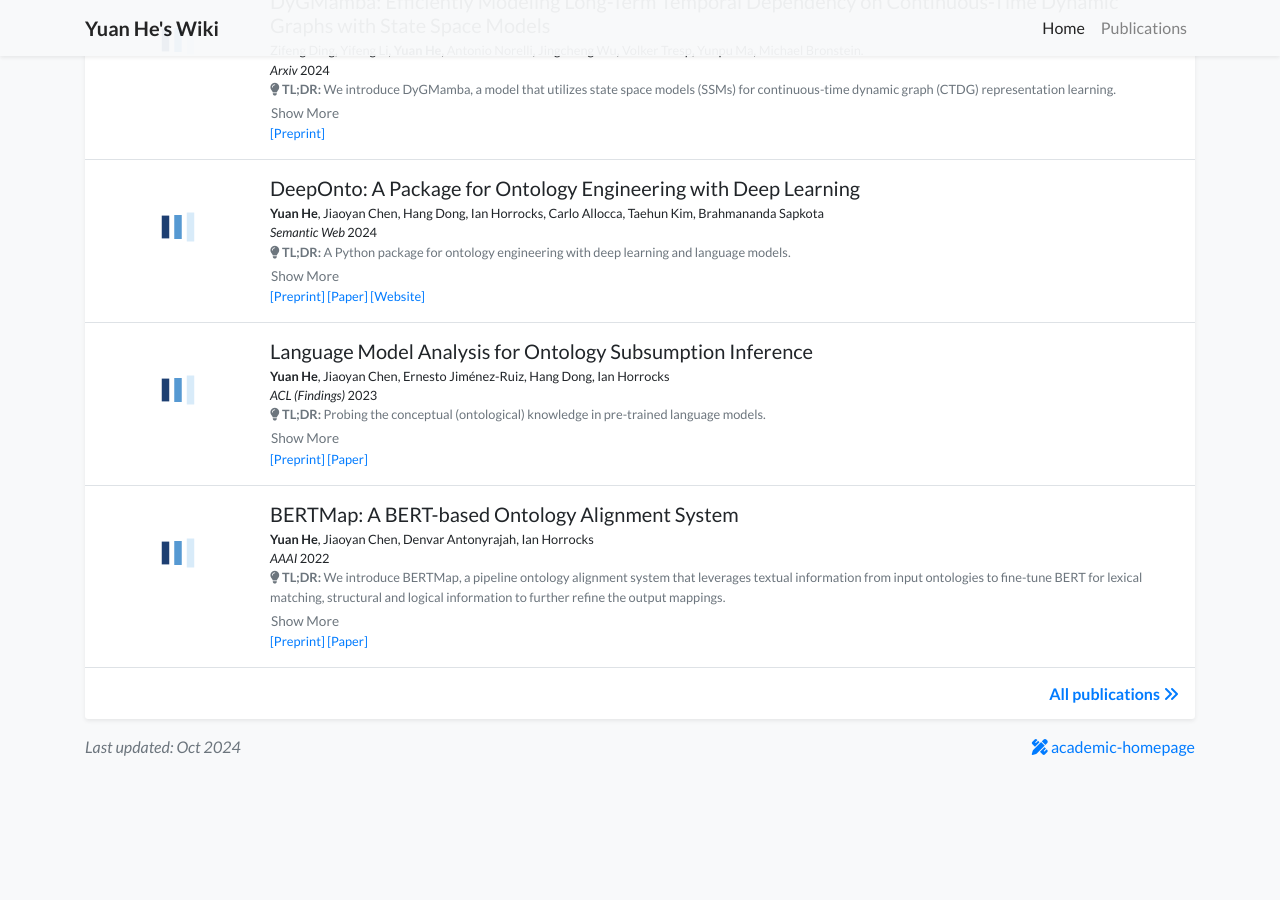
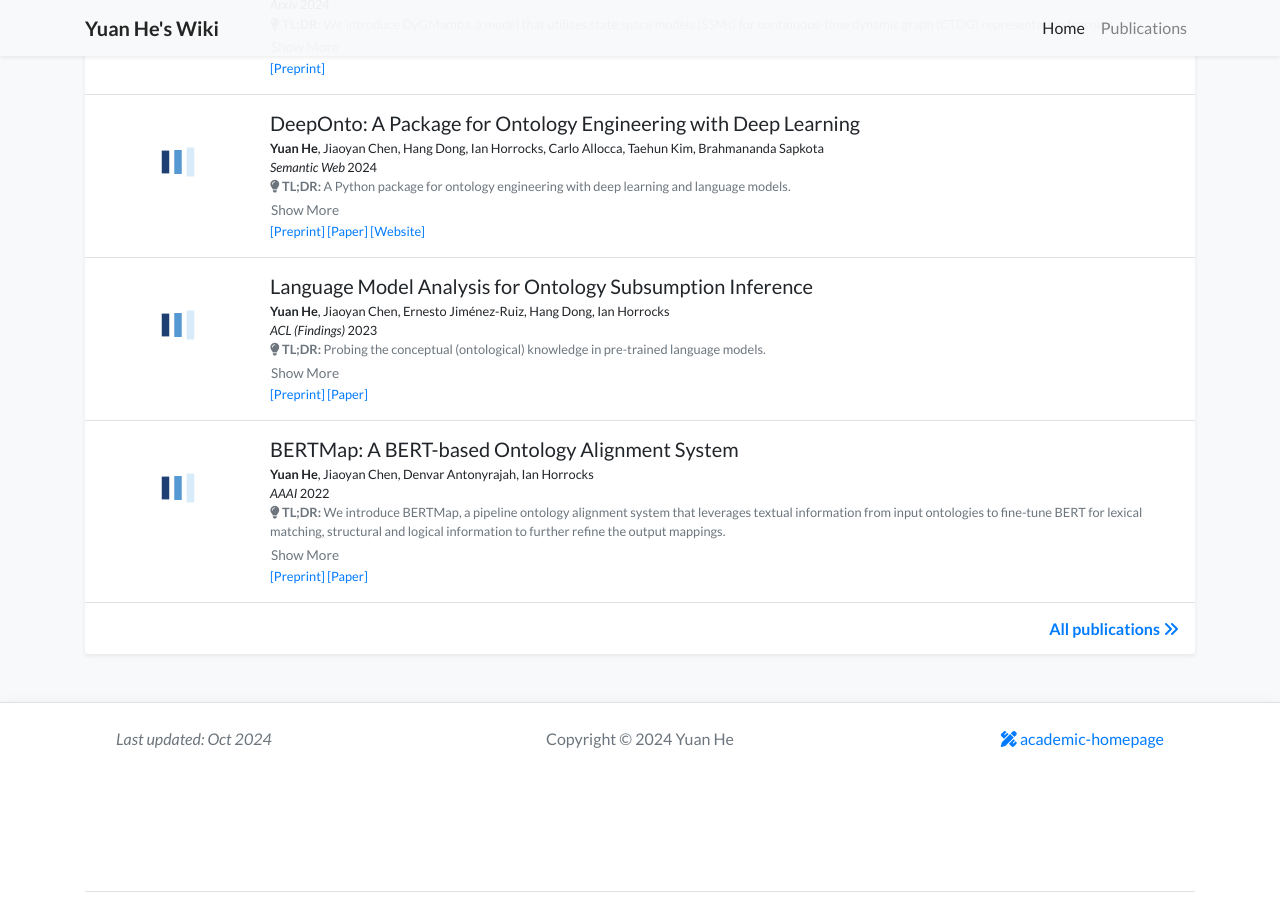
Before and after one commit to Lawhy/Lawhy.github.io, a Jekyll site: the page built from index.html, in a window 1280 px wide and 900 px high, scrolled down 2002 px. Built offline with Jekyll 4.4.1, drawn with Linux system fonts in a browser that asks for light colours; a style sheet for code colours, icons or effects is not loaded; before the commit the page ends 2777 px from its top, so only the background shows below that.

Commit message:
update _includes profile_card

```diff
--- a/_includes/footer.html
+++ b/_includes/footer.html
@@ -1,13 +1,21 @@
-<footer class="footer">
+<footer class="footer border-top py-2 mt-5 bg-white shadow">
     <div class="container">
-        <div class="row my-3">
-            <div class="col-6">
+        <div class="d-flex justify-content-between align-items-start p-3 mb-0 border-bottom border-gray">
+            <div class="col-4 d-flex justify-content-start">
                 <div class="text-muted">
                     <i>Last updated: {{ "now" | date: "%b %Y" }}</i>
                 </div>
             </div>
-            <div class="col-6">
-                <div class="text-right text-muted">
+            <div class="col-4 d-flex flex-column justify-content-center text-center">
+                <div class="text-muted">
+                    Copyright &copy; 2024 Yuan He
+                </div>
+                <div class="widget-container mx-auto mt-4" style="width: 150px; height: 100px;">
+                    <script type='text/javascript' id='clustrmaps' src='//cdn.clustrmaps.com/map_v2.js?cl=080808&w=150&t=tt&d=1BsW3T6RfuLX5lSgzpKw1WesAs8K2Rnfy6xdm91Z9Y4&co=ffffff&ct=808080&cmo=9e9e9e&cmn=8c6baf'></script>
+                </div>
+            </div>
+            <div class="col-4 d-flex justify-content-end">
+                <div class="text-muted text-right">
                     {{ site.data.display.footer_text }}
                 </div>
             </div>
--- a/_includes/widgets/profile_card.html
+++ b/_includes/widgets/profile_card.html
@@ -46,9 +46,9 @@
                             <figcaption class="figure-caption text-right"></figcaption>
                         </figure>
 
-                        <div class="widget-container d-flex justify-content-center align-items-center mx-auto mt-5" style="width: 150px; height: 100px;">
+                        <!-- <div class="widget-container d-flex justify-content-center align-items-center mx-auto mt-5" style="width: 150px; height: 100px;">
                             <script type='text/javascript' id='clustrmaps' src='//cdn.clustrmaps.com/map_v2.js?cl=080808&w=150&t=tt&d=1BsW3T6RfuLX5lSgzpKw1WesAs8K2Rnfy6xdm91Z9Y4&co=ffffff&ct=808080&cmo=9e9e9e&cmn=8c6baf'></script>
-                        </div>
+                        </div> -->
                     </div>
                     {% endif %}
 
```
